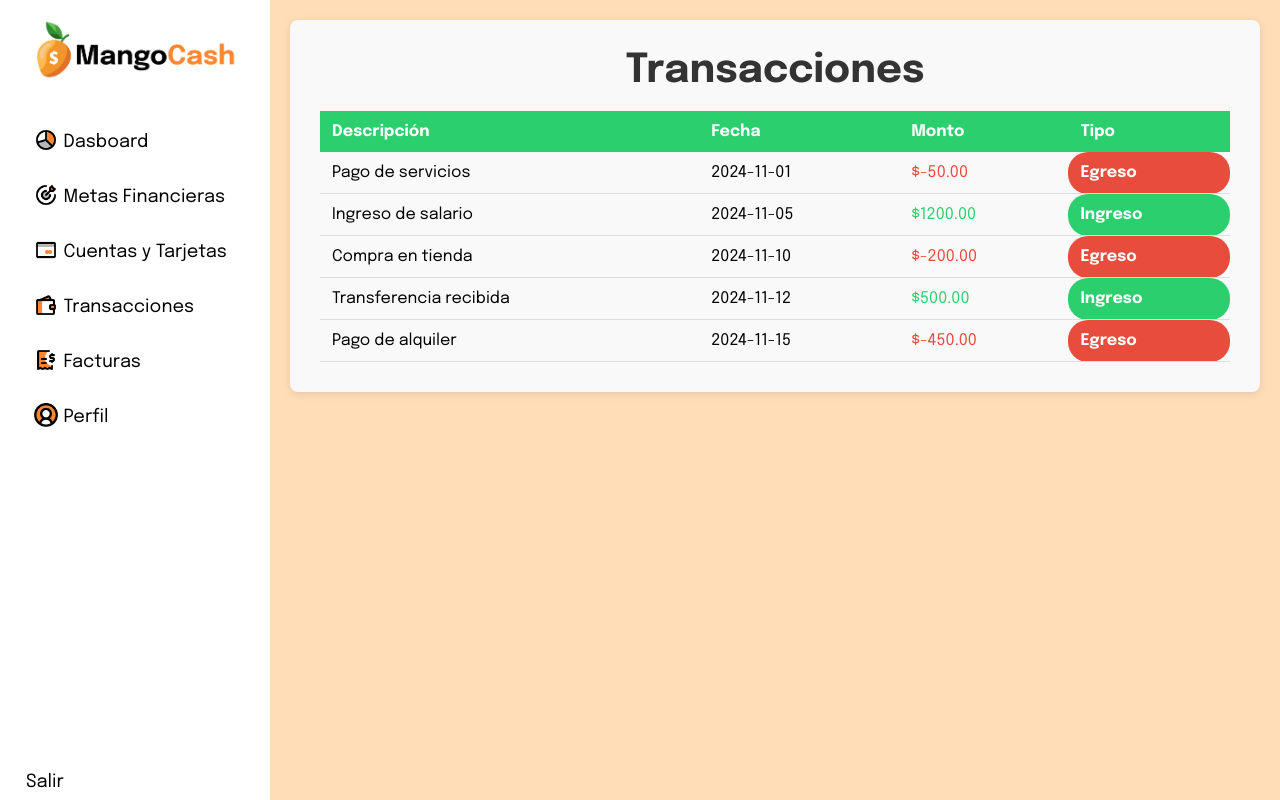
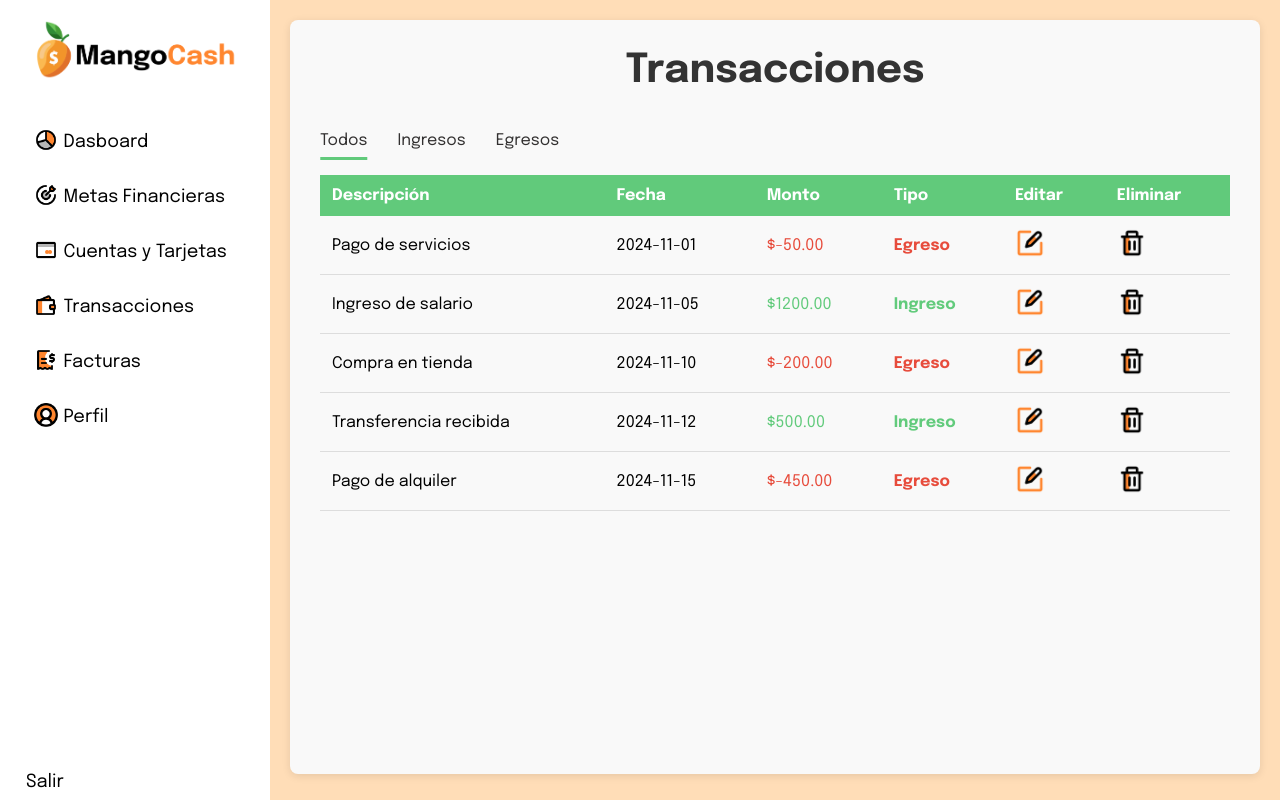
Before and after one commit to Gabiimollo/MangoCash__Frontend, a React (Vite) app: page /app/transacciones in a window 1280 px wide. Built offline with nearby package versions, Linux system fonts and the light colour scheme.

Commit message:
Transactions finalizado

```diff
--- a/src/pages/App/Transacciones/Transacciones.css
+++ b/src/pages/App/Transacciones/Transacciones.css
@@ -1,6 +1,7 @@
 /* Estilo principal del contenedor de la lista de transacciones */
 .transacciones-container {
   padding: 30px;
+  height: calc(98vh - 30px);
   max-width: 1000px;
   margin: 0 auto;
   background-color: #f9f9f9;
@@ -17,6 +18,51 @@
   text-align: center;
 }
 
+/* Mini menu */
+
+.container-mini-menu{
+  display: flex;
+  flex-direction: column;
+}
+
+.mini-menu{
+    margin-top: 15px;
+    display: flex;
+    gap: 30px;
+
+}
+
+.mini-menu .menu-option{
+    position: relative; /* Necesario para posicionar la línea */
+    padding: 6px 0px; /* Espaciado interno */
+    cursor: pointer; /* Cambia el cursor al pasar sobre el botón */
+    transition: color 0.3s;
+    color: var(--negro);
+}
+
+.menu-option.active::after {
+    content: ""; /* Requiere contenido para mostrar */
+    position: absolute; /* Posiciona la línea */
+    left: 50%; /* Alinea la línea al centro */
+    bottom: -5px; /* Espacio entre el texto y la línea */
+    height: 3px; /* Altura de la línea */
+    width: 100%; /* Ajusta el ancho de la línea según sea necesario */
+    transform: translateX(-50%); /* Centra la línea horizontalmente */
+    background-color: #27b94bb8;  /* Color de la línea */
+}
+
+
+.menu-option:hover::after {
+    content: ""; /* Requiere contenido para mostrar */
+    position: absolute; /* Posiciona la línea */
+    left: 50%; /* Alinea la línea al centro */
+    bottom: -5px; /* Espacio entre el texto y la línea */
+    height: 3px; /* Altura de la línea */
+    width: 100%; /* Ajusta el ancho de la línea según sea necesario */
+    transform: translateX(-50%); /* Centra la línea horizontalmente */
+    background-color: #27b94c48; /* Color de la línea */
+}
+
 /* Tabla */
 .transacciones-table {
   width: 100%;
@@ -28,7 +74,7 @@
 .transacciones-table th {
   padding: 12px;
   text-align: left;
-  background-color: #2ccf6d;
+  background-color: #27b94bb8;
   color: #fff;
   font-weight: bold;
 }
@@ -46,22 +92,25 @@
 }
 
 .positive {
-  color: #2ccf6d; /* Verde para los ingresos */
+  color: #27b94bb8; /* Verde para los ingresos */
 }
 
 /* Tipo de transacción (Ingreso / Egreso) */
 .income {
-  background-color: #2ccf6d;
-  color: white;
+  color: #27b94bb8;
   padding: 6px 12px;
   border-radius: 20px;
   font-weight: bold;
 }
 
 .expense {
-  background-color: #e74c3c;
-  color: white;
+  color: #e74c3c;
   padding: 6px 12px;
   border-radius: 20px;
   font-weight: bold;
 }
+
+.edit-icon, .delete-icon{
+  width: 30px;
+  cursor: pointer;
+}
--- a/src/pages/App/Transacciones/Transacciones.jsx
+++ b/src/pages/App/Transacciones/Transacciones.jsx
@@ -1,7 +1,10 @@
-import React from 'react';
+import React, {useState} from 'react';
 import './Transacciones.css'; // Asegúrate de importar el archivo CSS
+import EditSvg from '../../../../public/assets/App/Transactions/edit.png'
+import DeleteSvg from '../../../../public/assets/App/Transactions/delete.png'
 
 const Transacciones = () => {
+
   // Datos hardcodeados de transacciones
   const transactions = [
     { id: 1, description: 'Pago de servicios', date: '2024-11-01', amount: -50.00, type: 'Egreso' },
@@ -11,9 +14,28 @@ const Transacciones = () => {
     { id: 5, description: 'Pago de alquiler', date: '2024-11-15', amount: -450.00, type: 'Egreso' }
   ];
 
+  //Logica de filtro por ingreso/egreso
+  const [filter, setFilter] = useState('Todos')
+
+  const filteredTransactions = transactions.filter((transaction) => {
+    if(filter === 'Todos') return true;
+    return transaction.type === filter
+  })
+
+
+
   return (
     <div className="transacciones-container">
       <h1 className="transacciones-title">Transacciones</h1>
+
+      <div className='container-mini-menu'>
+        <ul className='mini-menu'>
+          <li className={`menu-option ${filter === 'Todos' ? 'active' : ''}`} onClick={() => setFilter('Todos') }>Todos</li>
+          <li className={`menu-option ${filter === 'Ingreso' ? 'active' : '' } `} onClick={() => setFilter('Ingreso') } >Ingresos</li>
+          <li className={`menu-option ${filter === 'Egreso' ? 'active' : '' } `} onClick={() => setFilter('Egreso')} >Egresos</li>
+        </ul>
+      </div>
+
       <table className="transacciones-table">
         <thead>
           <tr>
@@ -21,10 +43,12 @@ const Transacciones = () => {
             <th>Fecha</th>
             <th>Monto</th>
             <th>Tipo</th>
+            <th>Editar</th>
+            <th>Eliminar</th>
           </tr>
         </thead>
         <tbody>
-          {transactions.map((transaction) => (
+          {filteredTransactions.map((transaction) => (
             <tr key={transaction.id}>
               <td>{transaction.description}</td>
               <td>{transaction.date}</td>
@@ -33,6 +57,12 @@ const Transacciones = () => {
               </td>
               <td className={transaction.type === 'Ingreso' ? 'income' : 'expense'}>
                 {transaction.type}
+              </td>
+              <td>
+                <img src={EditSvg} alt="edit" className='edit-icon' />
+              </td>
+              <td>
+                <img src={DeleteSvg} alt="delete" className='delete-icon' />
               </td>
             </tr>
           ))}
```
Also changed, not shown: public/assets/App/Transactions/delete.png (added), public/assets/App/Transactions/edit.png (added).
